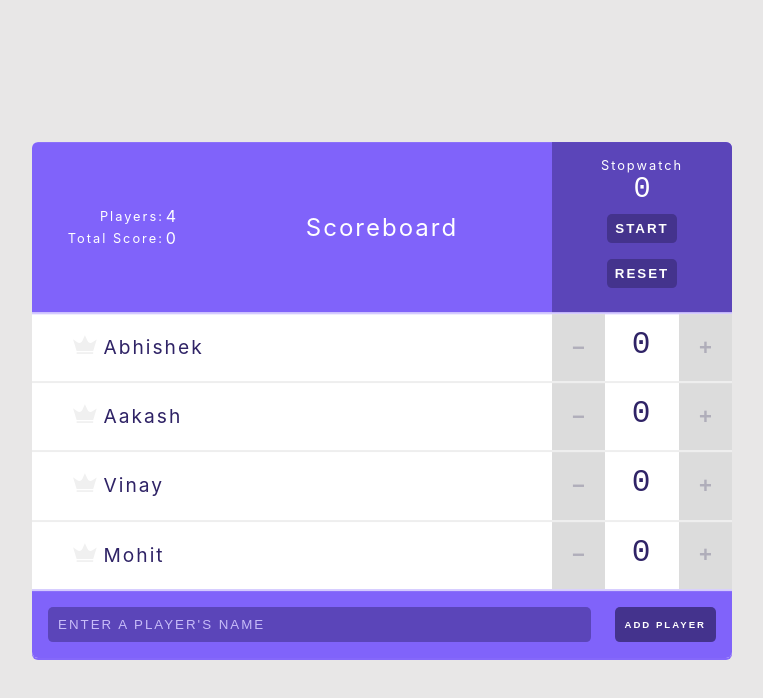
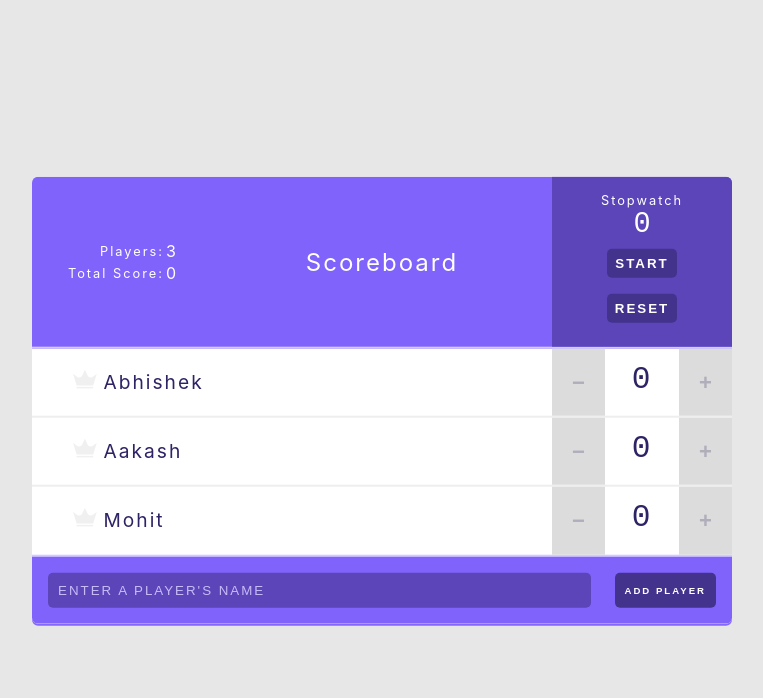
Before and after one commit to abhishekjakhar/scoreboard, a React (Create React App) app: page / in a window 1280 px wide. Shown: the top 698 px of the page, without its empty margins (258-1021 px from the left). Built offline with nearby package versions, Linux system fonts and the light colour scheme.

Commit message:
Test case added for PlayerForm component

```diff
--- a/src/App.js
+++ b/src/App.js
@@ -16,11 +16,6 @@
   },
   {
     id: 3,
-    name: 'Vinay',
-    score: 0,
-  },
-  {
-    id: 4,
     name: 'Mohit',
     score: 0,
   },
--- a/src/components/Header.js
+++ b/src/components/Header.js
@@ -7,7 +7,7 @@
   return (
     <header>
       <Stats players={players} />
-      <h1>{title}</h1>
+      <h1 data-testid="title">{title}</h1>
       <Stopwatch />
     </header>
   )
```
Also changed, not shown: 2 other files (tests, documents, lock files or other folders).
